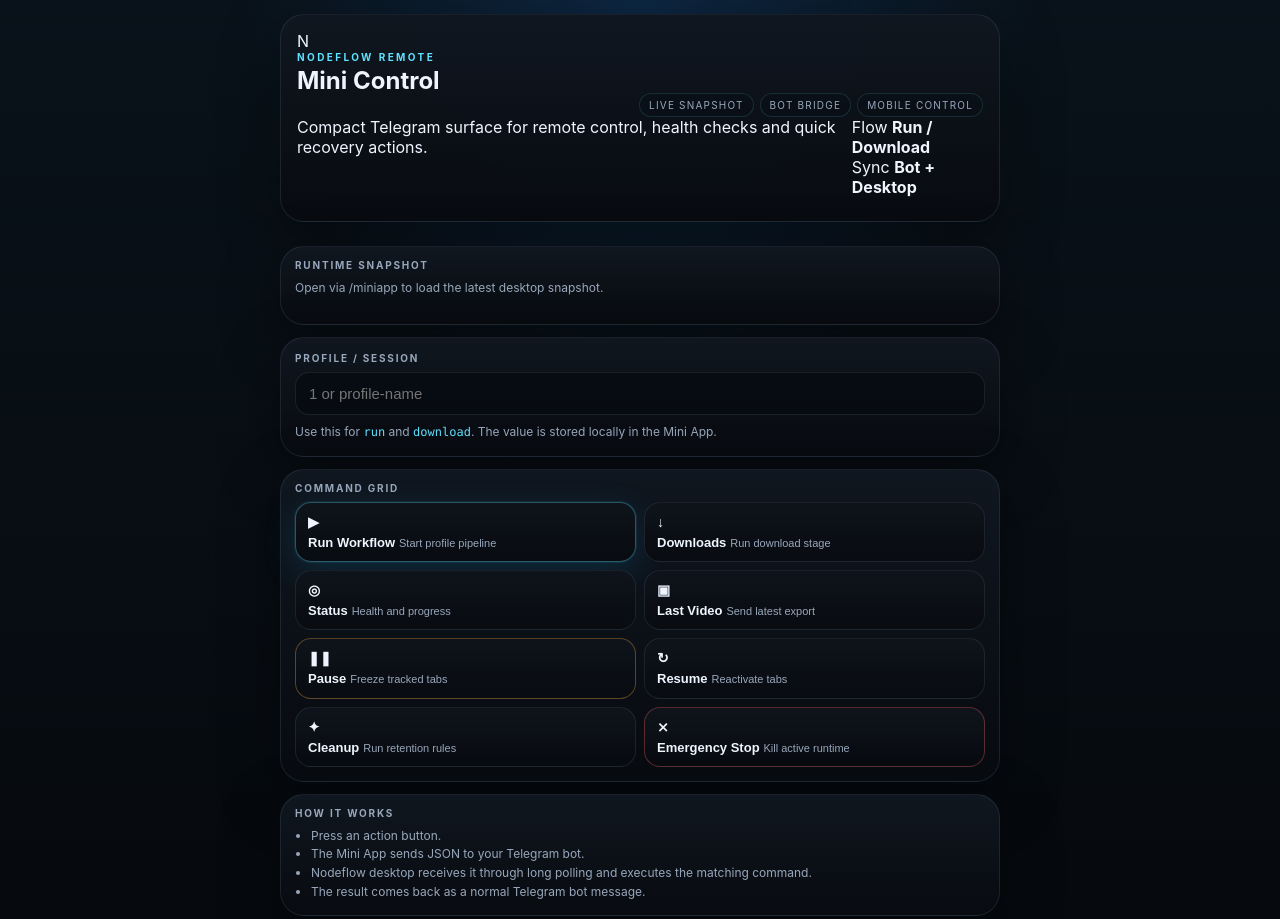
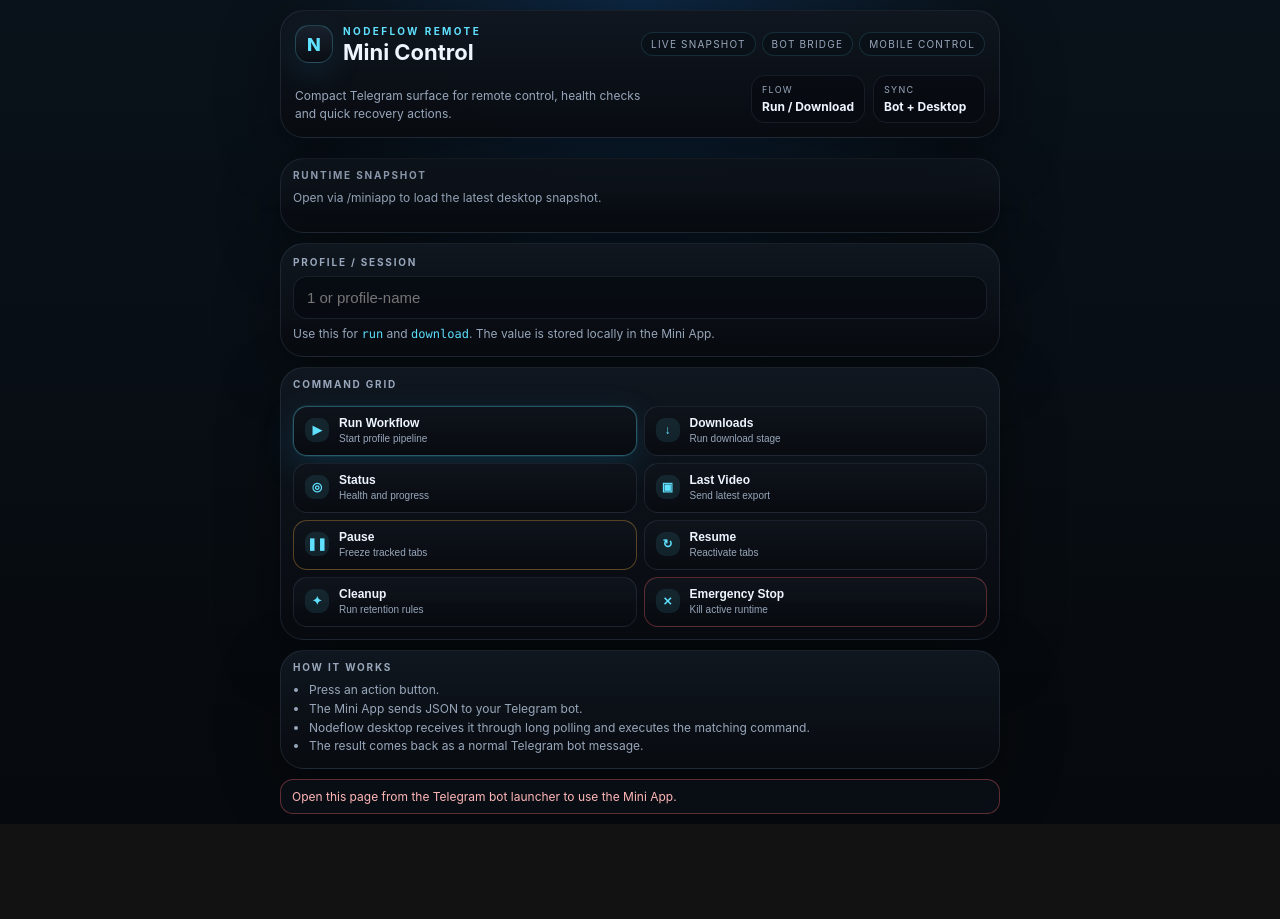
Before and after one commit to lemasterr/miniappnf, a plain HTML site: page index.html in a window 1280 px wide. Shown: the top 919 px of the page. After the commit the page ends 824 px from the top, so only its background shows below. Drawn offline with Linux system fonts and the light colour scheme.

Commit message:
Update styles.css

```diff
--- a/styles.css
+++ b/styles.css
@@ -29,14 +29,14 @@ body {
 }
 
 body {
-  padding: 14px;
+  padding: 10px;
 }
 
 .shell {
   max-width: 720px;
   margin: 0 auto;
   display: grid;
-  gap: 12px;
+  gap: 10px;
 }
 
 .hero,
@@ -48,15 +48,17 @@ body {
 }
 
 .hero {
-  padding: 16px 16px 14px;
+  position: relative;
+  overflow: hidden;
+  padding: 14px;
 }
 
 .card {
-  padding: 14px;
+  padding: 12px;
 }
 
 .card.compact {
-  padding-top: 12px;
+  padding-top: 10px;
 }
 
 .eyebrow {
@@ -68,8 +70,8 @@ body {
 }
 
 h1 {
-  margin: 6px 0 0;
-  font-size: 24px;
+  margin: 4px 0 0;
+  font-size: 22px;
   line-height: 1.02;
 }
 
@@ -80,12 +82,44 @@ p {
   font-size: 13px;
 }
 
+.hero-grid {
+  display: flex;
+  align-items: center;
+  justify-content: space-between;
+  gap: 10px;
+}
+
+.brand-chip {
+  display: flex;
+  align-items: center;
+  gap: 10px;
+}
+
+.brand-mark {
+  display: inline-flex;
+  align-items: center;
+  justify-content: center;
+  width: 38px;
+  height: 38px;
+  border-radius: 14px;
+  border: 1px solid rgba(95, 225, 255, 0.24);
+  background: linear-gradient(180deg, rgba(25, 34, 46, 0.98), rgba(10, 14, 20, 0.98));
+  color: var(--cyan);
+  font-size: 18px;
+  font-weight: 800;
+  box-shadow: 0 10px 30px rgba(20, 111, 155, 0.18);
+}
+
+.brand-copy {
+  min-width: 0;
+}
+
 .hero-top {
   display: flex;
-  align-items: flex-start;
+  align-items: flex-end;
   justify-content: space-between;
   gap: 12px;
-  margin-bottom: 10px;
+  margin-top: 12px;
 }
 
 .hero-pills {
@@ -106,6 +140,47 @@ p {
   font-size: 10px;
   letter-spacing: 0.12em;
   text-transform: uppercase;
+}
+
+.hero-copy {
+  min-width: 0;
+}
+
+.hero-lead {
+  color: var(--muted);
+  font-size: 12px;
+  line-height: 1.5;
+  max-width: 360px;
+}
+
+.hero-band {
+  display: flex;
+  gap: 8px;
+  flex-wrap: wrap;
+  justify-content: flex-end;
+}
+
+.hero-stat {
+  min-width: 112px;
+  padding: 8px 10px;
+  border-radius: 14px;
+  border: 1px solid rgba(86, 102, 122, 0.2);
+  background: rgba(7, 11, 16, 0.72);
+}
+
+.hero-stat span {
+  display: block;
+  font-size: 9px;
+  color: var(--muted);
+  letter-spacing: 0.14em;
+  text-transform: uppercase;
+}
+
+.hero-stat strong {
+  display: block;
+  margin-top: 4px;
+  font-size: 12px;
+  color: var(--text);
 }
 
 .label,
@@ -138,7 +213,7 @@ p {
 
 .hint,
 .list {
-  margin: 8px 0 0;
+  margin: 6px 0 0;
   color: var(--muted);
   font-size: 12px;
   line-height: 1.55;
@@ -154,6 +229,15 @@ p {
   gap: 8px;
 }
 
+.action-shell {
+  display: grid;
+  gap: 8px;
+}
+
+.action-grid {
+  gap: 7px;
+}
+
 .metrics-grid {
   grid-template-columns: repeat(4, minmax(0, 1fr));
 }
@@ -162,32 +246,54 @@ p {
   border: 1px solid var(--border);
   background: linear-gradient(180deg, rgba(15, 20, 28, 0.98), rgba(8, 11, 16, 0.98));
   color: var(--text);
-  border-radius: 16px;
-  min-height: 54px;
-  padding: 11px 12px;
-  font-size: 14px;
+  border-radius: 14px;
+  min-height: 50px;
+  padding: 10px 11px;
+  font-size: 13px;
   font-weight: 700;
   transition: transform 180ms cubic-bezier(.2,.8,.2,1), border-color 180ms ease, box-shadow 180ms ease, background 180ms ease;
   text-align: left;
   display: flex;
-  flex-direction: column;
+  flex-direction: row;
   align-items: flex-start;
-  justify-content: center;
-  gap: 4px;
+  justify-content: flex-start;
+  gap: 10px;
 }
 
 .action:active {
   transform: scale(0.98);
 }
 
+.action-icon {
+  flex: 0 0 auto;
+  display: inline-flex;
+  align-items: center;
+  justify-content: center;
+  width: 24px;
+  height: 24px;
+  margin-top: 1px;
+  border-radius: 9px;
+  background: rgba(95, 225, 255, 0.1);
+  color: var(--cyan);
+  font-size: 12px;
+  font-weight: 900;
+}
+
+.action-copy {
+  min-width: 0;
+  display: flex;
+  flex-direction: column;
+  gap: 3px;
+}
+
 .action-label {
-  font-size: 13px;
+  font-size: 12px;
   font-weight: 800;
   line-height: 1.1;
 }
 
 .action-sub {
-  font-size: 11px;
+  font-size: 10px;
   color: var(--muted);
   font-weight: 500;
   line-height: 1.2;
@@ -207,8 +313,8 @@ p {
 }
 
 .status {
-  padding: 10px 12px;
-  border-radius: 14px;
+  padding: 9px 11px;
+  border-radius: 13px;
   border: 1px solid var(--border);
   background: rgba(10, 16, 23, 0.92);
   color: var(--muted);
@@ -218,8 +324,8 @@ p {
 .metric-card {
   border: 1px solid var(--border);
   background: linear-gradient(180deg, rgba(16, 23, 32, 0.98), rgba(8, 11, 16, 0.98));
-  border-radius: 18px;
-  padding: 12px;
+  border-radius: 16px;
+  padding: 11px;
 }
 
 .metric-label {
@@ -231,15 +337,15 @@ p {
 }
 
 .metric-value {
-  margin-top: 8px;
-  font-size: 21px;
+  margin-top: 7px;
+  font-size: 18px;
   font-weight: 800;
 }
 
 .metric-sub {
-  margin-top: 4px;
+  margin-top: 3px;
   color: var(--muted);
-  font-size: 11px;
+  font-size: 10px;
 }
 
 .session-list {
@@ -251,8 +357,8 @@ p {
 .session-card {
   border: 1px solid var(--border);
   background: rgba(8, 12, 18, 0.86);
-  border-radius: 16px;
-  padding: 11px 12px;
+  border-radius: 14px;
+  padding: 10px 11px;
 }
 
 .session-head {
@@ -263,7 +369,7 @@ p {
 }
 
 .session-name {
-  font-size: 14px;
+  font-size: 13px;
   font-weight: 700;
 }
 
@@ -292,9 +398,9 @@ p {
 }
 
 .session-msg {
-  margin-top: 7px;
+  margin-top: 6px;
   color: var(--text);
-  font-size: 12px;
+  font-size: 11px;
   line-height: 1.4;
 }
 
@@ -314,9 +420,19 @@ code {
 
   .hero-top {
     flex-direction: column;
+    align-items: flex-start;
   }
 
   .hero-pills {
     justify-content: flex-start;
   }
+
+  .hero-grid {
+    flex-direction: column;
+    align-items: flex-start;
+  }
+
+  .hero-band {
+    justify-content: flex-start;
+  }
 }
```
